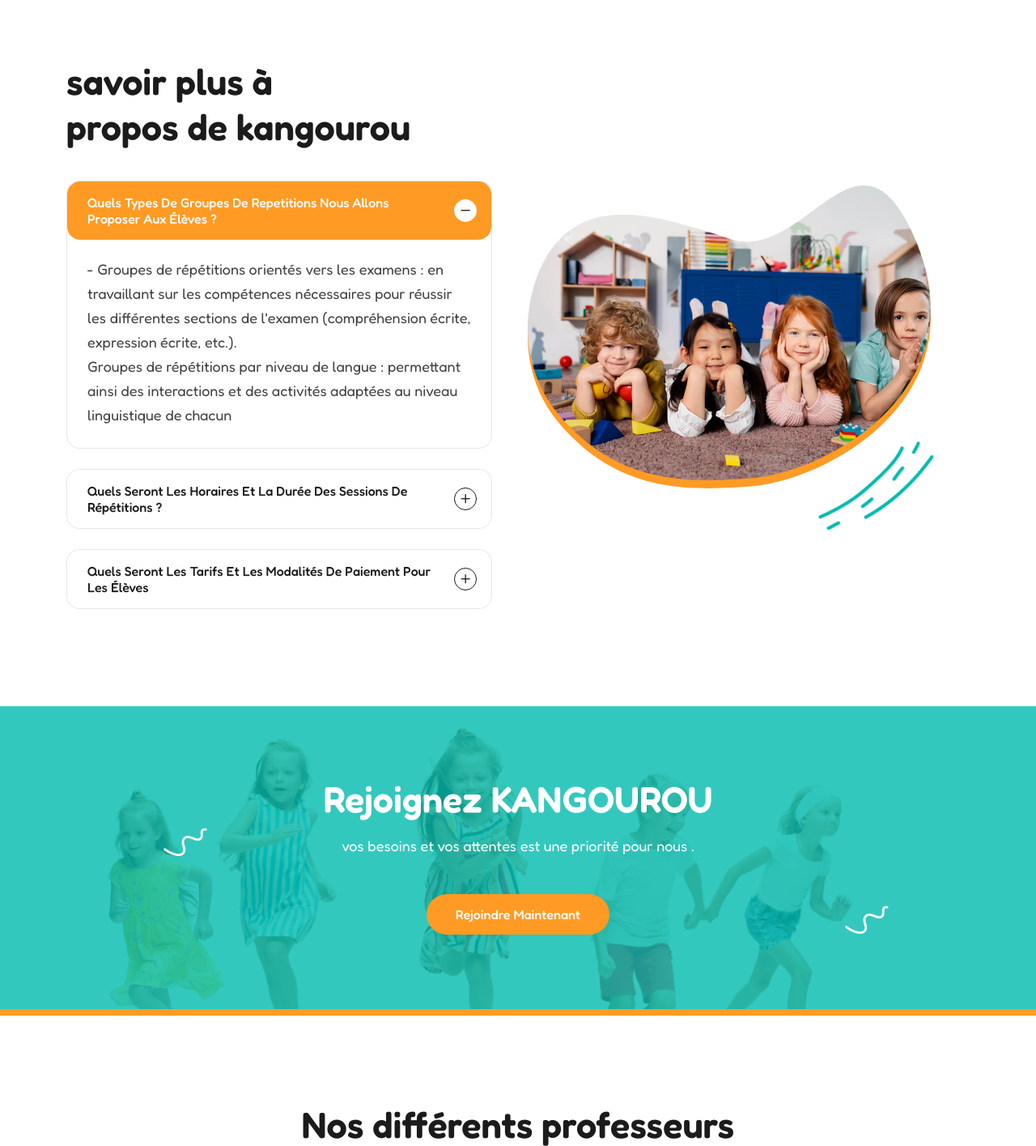
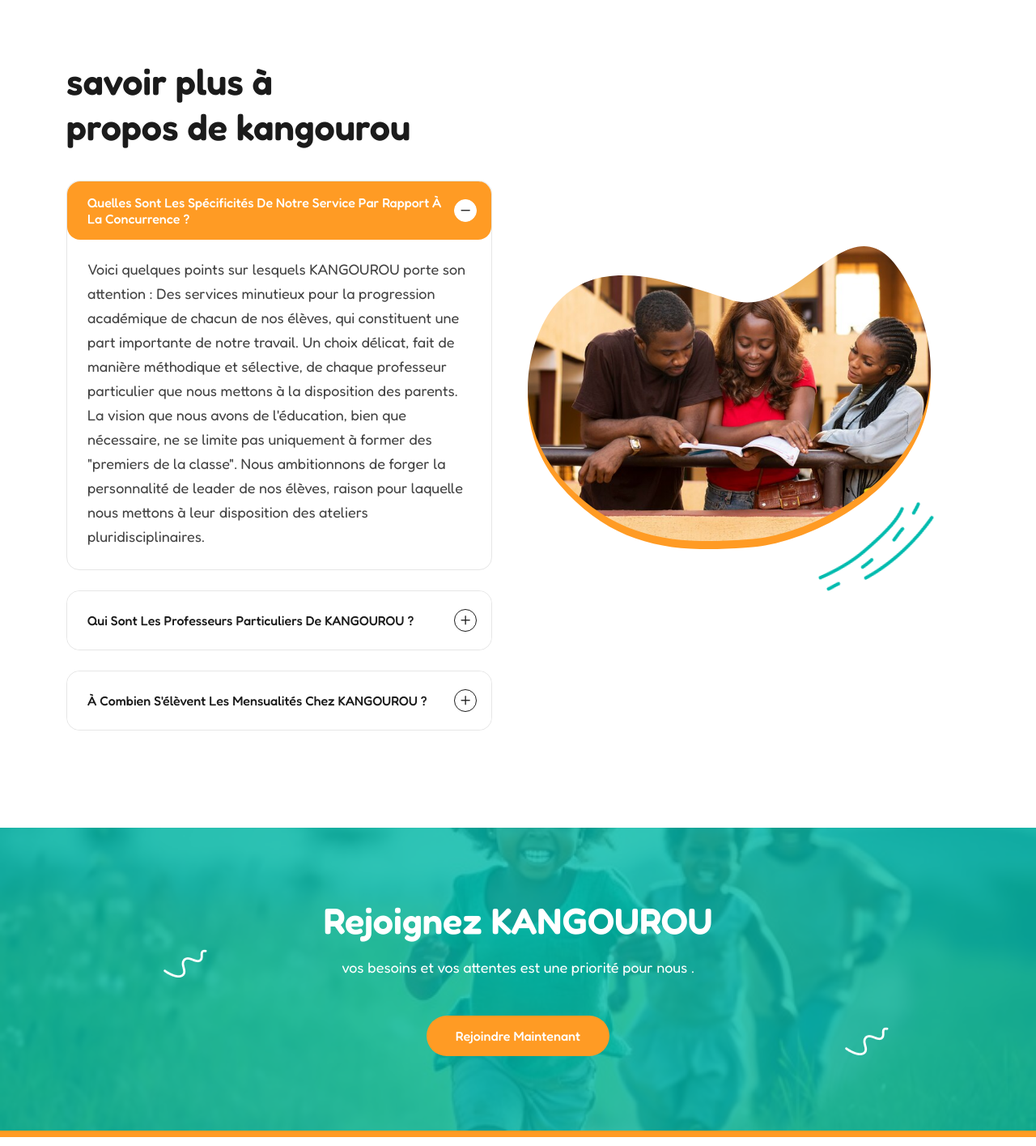
Before and after one commit to manaschool/kangourou, a PHP site: page /index in a window 1280 px wide. Shown: the part 3840-5255 px from the top of the page at 81% size. Run offline with PHP 8.4, Linux system fonts and the light colour scheme; some web fonts are replaced.

Commit message:
mon 3eme envoi

```diff
--- a/pages/index.php
+++ b/pages/index.php
@@ -100,7 +100,7 @@
                            </div>
                         </div>
                         <div class="bd-hero-2">
-                           <div class="bd-hero-bg" data-background="assets/img/hero/slider-3.jpg"></div>
+                           <div class="bd-hero-bg" data-background="assets/img/hero/study-group-african-people.jpg"></div>
                            <div class="row">
                               <div class="col-lg-6">
                                  <div class="bd-hero-content-wrapper-2 d-flex align-items-center">
@@ -141,7 +141,7 @@
                            </div>
                         </div>
                         <div class="bd-hero-2">
-                           <div class="bd-hero-bg" data-background="assets/img/hero/slider-2.jpg"></div>
+                           <div class="bd-hero-bg" data-background="assets/img/hero/nom.jpg"></div>
                            <div class="row">
                               <div class="col-lg-6">
                                  <div class="bd-hero-content-wrapper-2 d-flex align-items-center">
@@ -182,7 +182,7 @@
                            </div>
                         </div>
                         <div class="bd-hero-2">
-                           <div class="bd-hero-bg" data-background="assets/img/hero/slider-1.jpg"></div>
+                           <div class="bd-hero-bg" data-background="assets/img/hero/african-woman-teaching-children-class.jpg"></div>
                            <div class="row">
                               <div class="col-lg-6">
                                  <div class="bd-hero-content-wrapper-2 d-flex align-items-center">
@@ -642,17 +642,18 @@
                               <h2 class="accordion-header" id="headingOne">
                                  <button class="accordion-button" type="button" data-bs-toggle="collapse"
                                     data-bs-target="#collapseOne" aria-expanded="true" aria-controls="collapseOne">
-                                    Quels types de groupes de repetitions  nous allons proposer aux élèves ?
+                                    Quelles sont les spécificités de notre service par rapport à la concurrence ?
                                  </button>
                               </h2>
                               <div id="collapseOne" class="accordion-collapse collapse show"
                                  aria-labelledby="headingOne" data-bs-parent="#accordionExample">
                                  <div class="accordion-body">
-                                    <p>- Groupes de répétitions orientés vers les examens :
-                                     en travaillant sur les compétences nécessaires pour réussir les différentes
-                                     sections de l'examen (compréhension écrite, expression écrite, etc.). <br>
-                                     Groupes de répétitions par niveau de langue : permettant ainsi des interactions et des activités
-                                      adaptées au niveau linguistique de chacun</p>
+                                    <p>Voici quelques points sur lesquels KANGOUROU porte son attention :
+
+    Des services minutieux pour la progression académique de chacun de nos élèves, qui constituent une part importante de notre travail.
+    Un choix délicat, fait de manière méthodique et sélective, de chaque professeur particulier que nous mettons à la disposition des parents.
+    La vision que nous avons de l'éducation, bien que nécessaire, ne se limite pas uniquement à former des "premiers de la classe". Nous ambitionnons de forger la personnalité de leader de nos élèves,
+     raison pour laquelle nous mettons à leur disposition des ateliers pluridisciplinaires.</p>
                                  </div>
                               </div>
                            </div>
@@ -660,13 +661,14 @@
                               <h2 class="accordion-header" id="headingTwo">
                                  <button class="accordion-button collapsed" type="button" data-bs-toggle="collapse"
                                     data-bs-target="#collapseTwo" aria-expanded="false" aria-controls="collapseTwo">
-                                    Quels seront les horaires et la durée des sessions de répétitions ?
+                                    Qui sont les professeurs particuliers de KANGOUROU ?
                                  </button>
                               </h2>
                               <div id="collapseTwo" class="accordion-collapse collapse" aria-labelledby="headingTwo"
                                  data-bs-parent="#accordionExample">
                                  <div class="accordion-body">
-                                    <p>Kangourou ouvre ses porte de lundi à samedi pour une duré de 5 heures par sessions.
+                                    <p>L'équipe de professeurs chez KANGOUROU est constituée majoritairement des meilleurs étudiants régulièrement inscrits dans leurs différentes universités d'État et écoles privées du pays. Nous avons effectué ce choix pour de multiples raisons : ils sont remplis de vigueur et de motivation."
+Étant de brillants étudiants, ils maîtrisent les techniques d'assimilation des notions jugées difficiles par les élèves. Ils disposeront d'un emploi du temps flexible selon les situations.
                                     </p>
                                  </div>
                               </div>
@@ -675,14 +677,20 @@
                               <h2 class="accordion-header" id="headingThree">
                                  <button class="accordion-button collapsed" type="button" data-bs-toggle="collapse"
                                     data-bs-target="#collapseThree" aria-expanded="false" aria-controls="collapseThree">
-                                    Quels seront les tarifs et les modalités de paiement pour les élèves
+                                    À combien s'élèvent les mensualités chez KANGOUROU ?
                                  </button>
                               </h2>
                               <div id="collapseThree" class="accordion-collapse collapse" aria-labelledby="headingThree"
                                  data-bs-parent="#accordionExample">
                                  <div class="accordion-body">
-                                    <p>nos tarif dependront du niveaux de l'eleve et les modalité de payement sont disponible
-                                       dans nos locaux .</p>
+                                    <p>La rémunération des services qu'offre KANGOUROU en ce qui concerne le soutien scolaire à domicile dépend de plusieurs facteurs :
+
+    La distance séparant le professeur particulier du domicile de l'élève (nous nous efforcerons de vous proposer celui le moins éloigné).
+    Les matières nécessitant un accompagnement supplémentaire et le nombre de professeurs affectés à cette tâche.
+    La classe de l'élève.
+    Le nombre de cours dans la semaine.
+
+Pour plus de détails, veuillez contacter le numéro suivant : 656097046."</p>
                                  </div>
                               </div>
                            </div>
@@ -695,7 +703,7 @@
                      <div class="bd-faq-thumb">
                         <div class="bd-faq-thumb-mask p-relative wow fadeInRight" data-wow-duration="1s"
                            data-wow-delay=".3s">
-                           <img src="assets/img/faq/1.jpg" alt="Image not found">
+                           <img src="assets/img/faq/student1.jpg" alt="Image not found">
                            <div class="panel-2 wow"></div>
                         </div>
                      </div>
@@ -712,7 +720,7 @@
       <!-- joining area start here  -->
       <section class="bd-joining-area pt-100 pb-100">
          <!-- joiniong bg -->
-         <div class="bd-joining-bg" data-background="assets/img/bg/joining-area.png"></div>
+         <div class="bd-joining-bg" data-background="assets/img/bg/group-running-joyful-african-children_132358-49935.jpg"></div>
          <!-- joining bg overlay -->
          <div class="bd-joining-bg-overlay"></div>
          <div class="container">
@@ -904,9 +912,9 @@
 
       <!-- testimonial area start here  -->
       <section class="bd-testimonial-area theme-bg">
-         <div class="bd-testimonial-video" data-background="assets/img/bg/testimonail-bg.png">
+         <div class="bd-testimonial-video" data-background="assets/img/bg/vid1.jpg" style="background-repeat: no-repeat; background-size: cover;">
             <div class="bd-testimonial-video-btn bd-pulse-btn">
-               <a href="https://www.youtube.com/watch?v=INY3ETimTjg" class="popup-video"><i
+               <a href="https://www.youtube.com/watch?v=l-p3GhLLDjY" class="popup-video"><i
                      class="flaticon-play-button"></i></a>
             </div>
          </div>
@@ -932,10 +940,7 @@
                                     <a href="#"><i class="fas fa-star"></i></a>
                                  </div>
                                  <div class="bd-testimonial-content mb-55">
-                                    <p>Grace a Kangourou, j'ai mon fils qui fait la classe de 3eme , au debut sont
-                                       niveaux d'etude etait tres bas mais apres avoir appeller kangourou
-                                       mes attentes et mes besoins ont ete comblé, mon fils a eu valider son examen avec
-                                       mention bien . </p>
+                                    <p>Merci infiniment à toute l'équipe KANGOUROU ! Un grand bravo à son professeur à domicile ! Grâce à votre suivi attentif, mon enfant a fait des progrès et reprend confiance en ses capacités. Vous êtes formidables !. </p>
 
                                  </div>
                                  <div class="bd-testimonial-avatar d-flex align-items-center">
@@ -960,9 +965,7 @@
                                     <a href="#"><i class="fas fa-star"></i></a>
                                  </div>
                                  <div class="bd-testimonial-content mb-55">
-                                    <p>J'ai beaucoup apprécié l'engagement et la collaboration remarquables que
-                                       j'ai observés au sein de KANGOUROU vis a vis de mon enfant. <br>
-                                    merci Kangourou</p>
+                                    <p> Je ne peux que remercier grandement Kangourou pour l'aide précieuse apportée à ma fille en classe de quatrième. Les enseignants sont ponctuels et dévoués, et cela se voit dans les résultats. Continuez ainsi ! Peut-être pourriez-vous organiser des ateliers de motivation ou de révisions collectives pour encourager les élèves à se surpasser.</p>
 
                                  </div>
                                  <div class="bd-testimonial-avatar d-flex align-items-center">
@@ -987,8 +990,7 @@
                                     <a href="#"><i class="fas fa-star"></i></a>
                                  </div>
                                  <div class="bd-testimonial-content mb-55">
-                                    <p>C'est impressionnant de voir à quel point mon enfant a  progressé !
-                                        Je suis vraiment fier de ce que vous avez accompli. </p>
+                                    <p> KANGOUROU a fait une vraie différence dans la vie de mon fils. Les professeurs sont passionnés, dévoués et ponctuels. Merci à toute l'équipe pour votre excellent travail !. </p>
                                  </div>
                                  <div class="bd-testimonial-avatar d-flex align-items-center">
                                     <div class="bd-testimonial-avatar-thumb">
```
Also changed, not shown: pages/classes.php (+12 -17 lines), pages/services.php (+2 -60 lines), assets/img/bg/african-student-depress-transparent-background_1101614-50581.jpg (added), assets/img/bg/group-running-joyful-african-children_132358-49935.jpg (added), assets/img/bg/joining-area.png (deleted), assets/img/bg/testimonail-bg.png (deleted), assets/img/bg/vid1.jpg (added), assets/img/class/Annotation 2024-07-18 103638.png (deleted), assets/img/class/portrait-young-african-boy.jpg (added), assets/img/class/school-boy-crossing-his-fingers.jpg (added), assets/img/faq/student1.jpg (added), assets/img/hero/african-woman-teaching-children-class.jpg (added), assets/img/hero/nom.jpg (added), assets/img/hero/slider-3.jpg (deleted), 1 more files, 1 other file.
